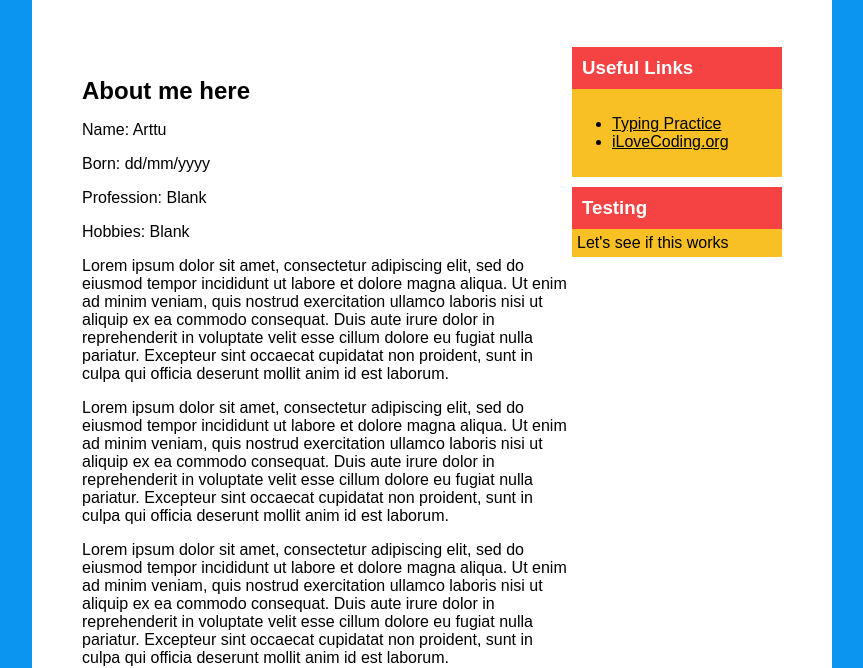
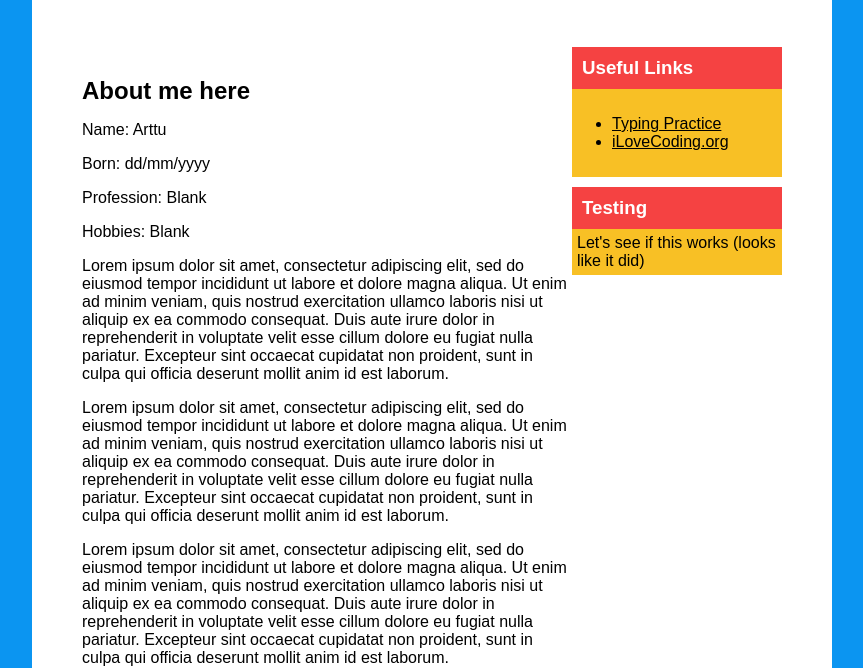
Before and after one commit to Worteksion/a-blog, a plain HTML site: page about.html in a window 1280 px wide. Shown: the part 159-827 px from the top of the page, without its empty margins (208-1071 px from the left). Drawn offline with Linux system fonts and the light colour scheme.

Commit message:
Add line about working (and return using vscode)

```diff
--- a/about.html
+++ b/about.html
@@ -50,6 +50,7 @@
               <div>
               <p>
                   Let's see if this works
+                  (looks like it did)
               </p>
             </div>
           </aside>
```
